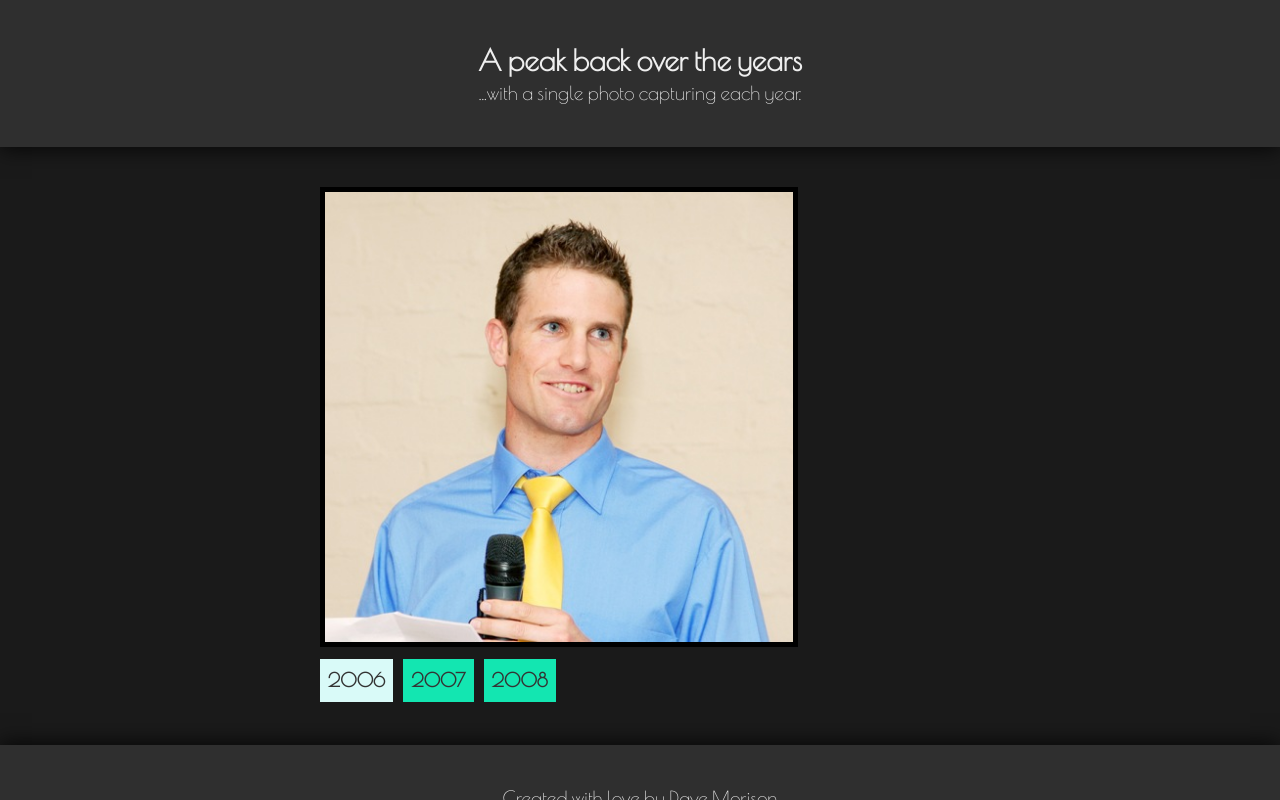
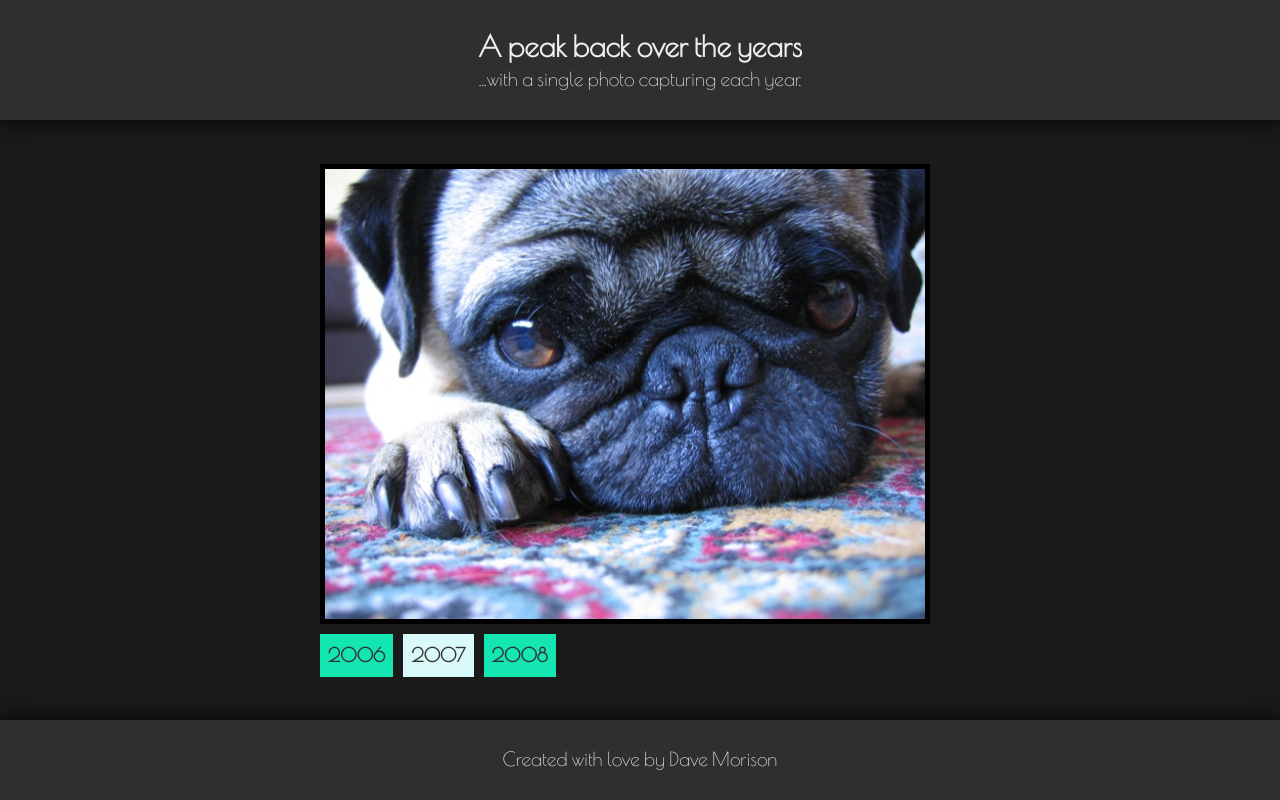
Before and after one commit to dmorison/JD_10yearsCelebration, a website: page index.html in a window 1280 px wide. Drawn offline with nearby package versions, Linux system fonts and the light colour scheme.

Commit message:
javascript height computations

```diff
--- a/index.html
+++ b/index.html
@@ -37,22 +37,24 @@
         </section>
 
     	<article class="container">
-    		<section>
-    			<div class="frame-outer clearfix">
+    		<!-- <section> -->
+    			<div class="frame-outer">
+                    <div class="frame-mid">
         				<div class="frame-inner">
         					<ul class="image-list">
-    						<li><img src="images/linkedin.jpg" alt="" height="460" class="image active"></li>
-    						<li><img src="images/pug.jpg" alt="" height="460" class="image"></li>
-    						<li><img src="images/pyga.jpg" alt="" height="460" class="image"></li>
+        						<li><img src="images/linkedin.jpg" alt="" class="image"></li>
+        						<li><img src="images/pug.jpg" alt="" class="image active"></li>
+        						<li><img src="images/pyga.jpg" alt="" class="image"></li>
         					</ul>
         				</div>
         				<nav class="controls">
-    					<span id="2006" class="control selected">2006</span>
-    					<span id="2007" class="control">2007</span>
+        					<span id="2006" class="control">2006</span>
+        					<span id="2007" class="control selected">2007</span>
         					<span id="2008" class="control">2008</span>
         				</nav>
                     </div>
-    		</section>
+    			</div>
+    		<!-- </section> -->
     	</article>
 
         <section class="footer">
--- a/scripts/scripts.js
+++ b/scripts/scripts.js
@@ -1,8 +1,35 @@
 var windowHeight = window.innerHeight;
-console.log(windowHeight);
+console.log('window height: ' + windowHeight);
+var height_75 = windowHeight * 0.75;
+console.log('height 75: ' + height_75);
+var height_15 = windowHeight * 0.15;
+console.log('height 15: ' + height_15);
+var height_10 = windowHeight * 0.1;
+console.log('height 10: ' + height_10);
+
 var mainView = document.querySelector('main');
 mainView.style.height = windowHeight + 'px';
-mainView.style.overflow = 'hidden';
+// mainView.style.overflow = 'hidden';
+var sectionTitle = mainView.querySelector('.title');
+sectionTitle.style.height = height_15 + 'px';
+var articleContainer = mainView.querySelector('article');
+articleContainer.style.height = height_75 + 'px';
+var sectionFooter = mainView.querySelector('.footer');
+sectionFooter.style.height = height_10 + 'px';
+
+mainView.querySelector('.frame-outer').style.height = height_75 - 60 + 'px';
+// mainView.querySelector('.frame-inner').style.height = '100%';
+
+var imageHeight = document.querySelector('.image').clientHeight + 10;
+console.log(imageHeight);
+var controlsHeight = document.querySelector('.controls').clientHeight;
+console.log(controlsHeight);
+mainView.querySelector('.frame-mid').style.height = imageHeight + controlsHeight + 10 + 'px';
+
+var marginCalc = ((height_75 - 60) - (imageHeight + controlsHeight + 10)) / 2;
+console.log('top margin should be: ' + marginCalc);
+mainView.querySelector('.frame-mid').style.marginTop = marginCalc + 'px';
+
 
 var imgLst = document.querySelector('.image-list');
 // console.log(imgLst);
--- a/stylesheets/partials/_image-container.scss
+++ b/stylesheets/partials/_image-container.scss
@@ -1,5 +1,4 @@
 body {
-	/* background: url(../images/nice_snow.png); */
 	background: #1a1a1a;
 	color: #eee;
 	font-family: 'Poiret One', cursive, Arial, serif;
@@ -14,56 +13,47 @@ header {
 		font-family: 'Pacifico', cursive, Arial, serif;
 		text-align: center;
 	}
+
 }
 
 
 
 main {
 	position: relative;
+	overflow: hidden !important;
 
 	> section {
 		width: 100%;
 		text-align: center;
 		background: #2f2f2f;
-		padding: 40px 0;
+		/* padding: 40px 0; */
+		padding-top: 2%;
+		box-sizing: border-box;
 
 		&.title {
-			margin-bottom: 20px;
 			box-shadow: 0px 2px 20px 0px rgba(0, 0, 0, 0.8);
 		}
 
 		&.footer {
-			margin-top: 20px;
 			box-shadow: 0px -2px 20px 0px rgba(0, 0, 0, 0.8);
-		}
-	}
-
-	article.container {
-		width: 90%;
-		height: 400px;
-		padding: 20px;
-		position: relative;
-		/* top: -174px; */
-		/* background: rgba(56, 204, 51, 0.5); */
-		/* background: #3f3f3f; */
-		box-sizing: border-box;
-		margin: 0 auto;
-		/* box-shadow: 0px 0px 10px 4px rgba(255, 255, 255, 0.3); */
 		}
 
 	}
 
-
+	article.container {
+		padding: 30px;
+		position: relative;
+		box-sizing: border-box;
+		margin: 0 auto;
 
 		.frame-outer {
 
+			.frame-mid {
+				position: relative;
 
 				.frame-inner {
 					width: 100%;
-		height: 290px;
 					position: relative;
-		/* overflow: hidden; */
-		/* border: 5px solid #000; */
 
 					ul.image-list {
 						position: relative;
@@ -100,6 +90,8 @@ main {
 				}
 
 				nav.controls {
+					position: absolute;
+					bottom: 0px;
 
 					span {
 						font-weight: bold;
@@ -107,9 +99,6 @@ main {
 						display: inline-block;
 						padding: 8px;
 						background-color: #13e6b1;
-			/* background-color: #1ec9f4; */
-			/* box-shadow: 2px 2px 2px rgba(0, 0, 0, 0.5); */
-			/* border-radius: 3px; */
 						margin-right: 6px;
 						cursor: pointer;
 						-webkit-transition: all 1.5s;
@@ -118,13 +107,17 @@ main {
 						transition: all 1.5s;
 
 						&.selected {
-				/* color: #aaa; */
 							background-color: #D9FAF8;
 						}
 
 						&:hover {
 							background-color: #D9FAF8;
-				/* color: #aaa; */
+						}
+
+					}
+
+				}
+
 			}
 
 		}
@@ -137,35 +130,30 @@ main {
 
 	main {
 
-		> section {
+		article.container {
 
-		}
+			.frame-outer {
+				width: 640px;
+				margin: 0 auto;
 
-		article.container {
-			width: 70%;
-			height: 558px;
+				.frame-mid {
+
+					.frame-inner {
+						margin: 0 auto;
+
+						ul.image-list {
+
+							li {
+
+								img {
+									width: auto;
+									height: 460px;
 								}
 
 							}
 
-	.frame-outer {
-		width: 640px;
-		height: 514px;
-		margin: 0 auto;
+						}
 
-		.frame-inner {
-			/* width: 480px; */
-			height: 472px;
-			margin: 0 auto;
-
-			ul.image-list {
-				li {
-					img {
-						width: auto;
-						height: 460px;
-					}
-				}
-			}
 					}
 
 					nav.controls {
@@ -180,11 +168,14 @@ main {
 
 			}
 
+		}
+
+	}
+
+}
+
 @media only screen and (min-width: 760px) {
 
-	/* .frame-outer {
-		width: 80%;
-		padding: 30px;
-	} */
+
 
 }
```
Also changed, not shown: css/style.css. Lines whose indentation alone changed are shown as unchanged.
